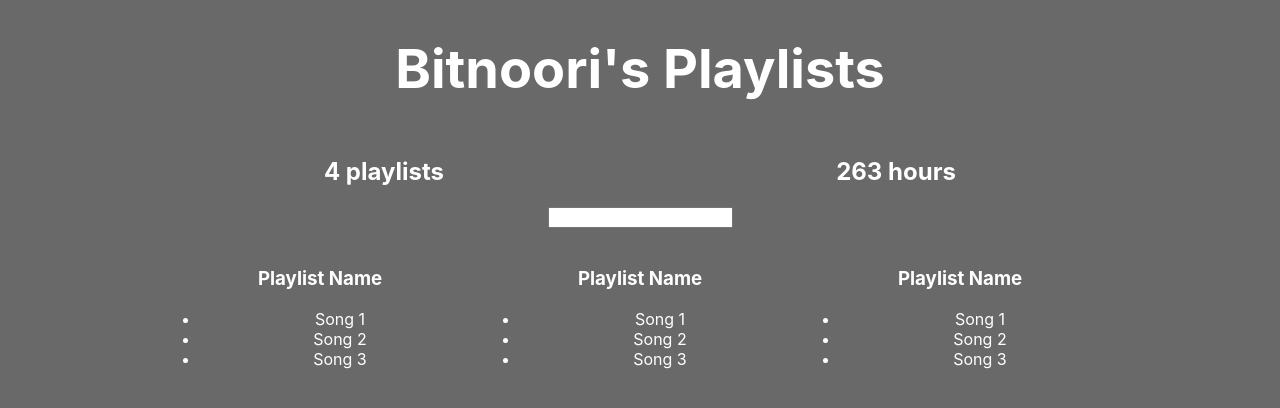
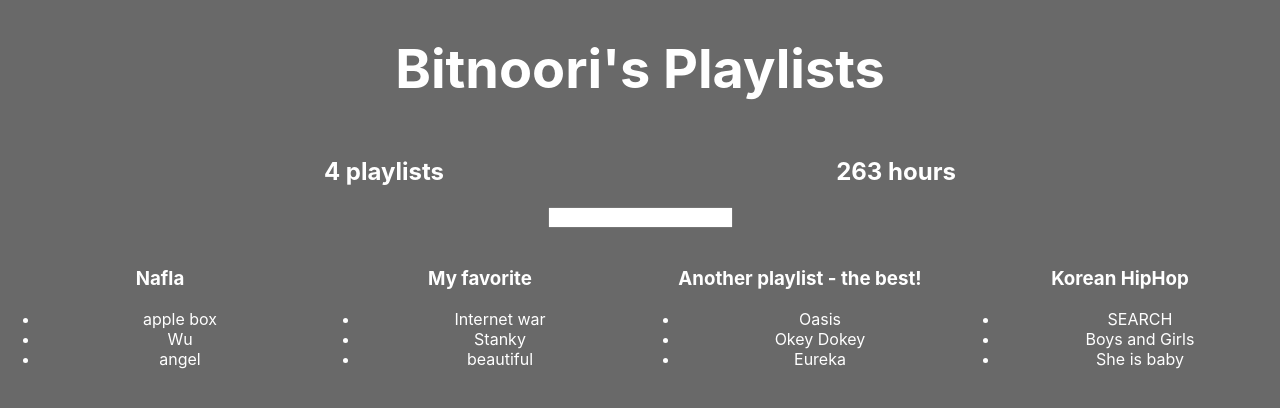
Before and after one commit to BitnooriLee/better-playlist, a React (Create React App) app: page / in a window 1280 px wide. Shown: the top 408 px of the page. Built offline with nearby package versions, Linux system fonts and the light colour scheme.

Commit message:
added sample data
implemented playlists

```diff
--- a/src/App.js
+++ b/src/App.js
@@ -64,11 +64,16 @@
 
 class Playlist extends Component{
   render() {
+    let playlist = this.props.playlist
     return(
       <div style={{...defaultStyle, display: 'inline-block', width: "25%"}}>
       <img />
-      <h3>Playlist Name</h3>
-      <ul><li>Song 1</li><li>Song 2</li><li>Song 3</li></ul>
+      <h3>{playlist.name}</h3>
+      <ul>
+      {playlist.songs.map(song =>
+        <li>{song.name}</li>
+      )}
+      </ul>
       </div>
     );
   }
@@ -84,9 +89,9 @@
     }, 1000);
   }
   render() {
+
       return (
       <div className="App">
-
       {this.state.serverData.user ?
       <div>
         <h1 style={{...defaultStyle, 'font-size': '54px'}}>
@@ -95,9 +100,9 @@
               <PlaylistCounter playlists= {this.state.serverData.user.playlists}/>
               <HoursCounter playlists= {this.state.serverData.user.playlists}/>
         <Filter/>
-        <Playlist/>
-        <Playlist/>
-        <Playlist/>
+        {this.state.serverData.user.playlists.map(playlist =>
+          <Playlist playlist={playlist}/>
+        )}
       </div> : <h1 style = {{...defaultStyle}}>'Loading...'</h1>
       }
     </div>
```
